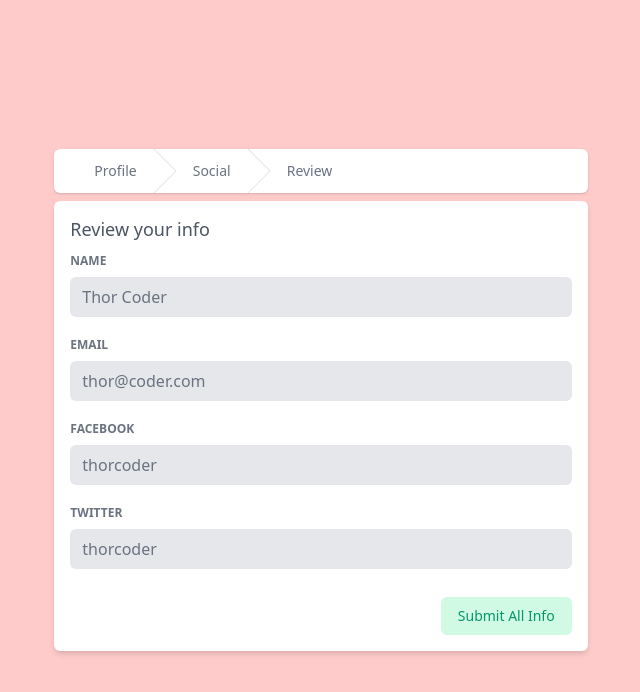
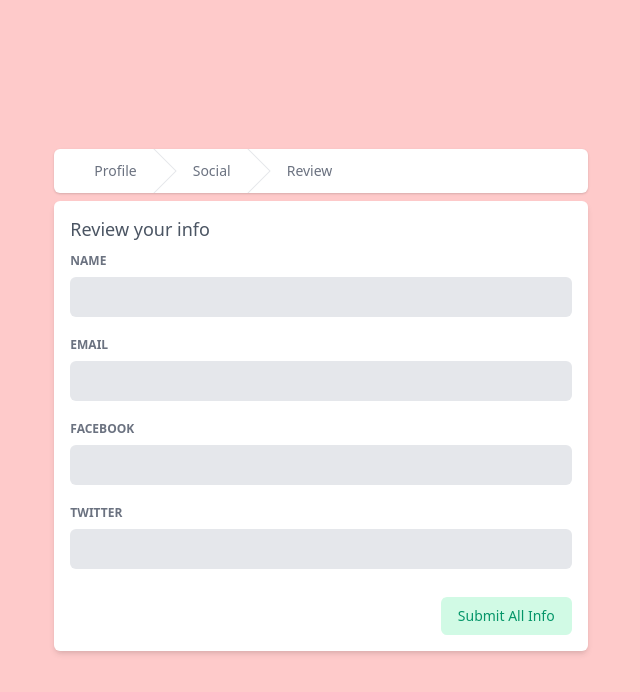
Before and after one commit to ar4mro/react-multi-step-form, a React (Create React App) app: page /review in a window 1280 px wide. Shown: the top 692 px of the page, without its empty margins (319-959 px from the left). Built offline with nearby package versions, Linux system fonts and the light colour scheme.

Commit message:
Adds signup context to handle data

```diff
--- a/src/components/layouts/MultiStepLayout/MultiStepLayout.jsx
+++ b/src/components/layouts/MultiStepLayout/MultiStepLayout.jsx
@@ -1,13 +1,18 @@
 import { Outlet } from "react-router-dom";
 
+import { SignupFormProvider } from "@/contexts/signupForm/context.jsx";
 import StepLinks from "./StepLinks/StepLinks";
+
+// Since we are using a specific provider, provably a good idea to make this layout a page
 
 export default function MultiStepLayout({ steps }) {
   return (
     <div className="flex flex-wrap content-center justify-center min-h-screen bg-red-200">
       <div className="flex flex-col w-10/12 sm:6/12 xl:w-5/12">
         <StepLinks steps={steps} />
-        <Outlet />
+        <SignupFormProvider>
+          <Outlet />
+        </SignupFormProvider>
       </div>
     </div>
   );
--- /dev/null
+++ b/src/contexts/signupForm/context.jsx
@@ -0,0 +1,24 @@
+import React, { useContext, useState } from "react";
+
+const SignupFormContext = React.createContext();
+
+export function SignupFormProvider({ children }) {
+  const [profile, setProfile] = useState({});
+  const [social, setSocial] = useState({});
+  const contextValue = {
+    profile,
+    setProfile,
+    social,
+    setSocial,
+  };
+
+  return (
+    <SignupFormContext.Provider value={contextValue}>
+      {children}
+    </SignupFormContext.Provider>
+  );
+}
+
+export default function useSignupForm() {
+  return useContext(SignupFormContext);
+}
--- /dev/null
+++ b/src/contexts/signupForm/index.js
@@ -0,0 +1,3 @@
+import useSignupForm from "./context";
+
+export default useSignupForm;
--- a/src/pages/ReviewForm/ReviewForm.jsx
+++ b/src/pages/ReviewForm/ReviewForm.jsx
@@ -2,7 +2,11 @@ import Button from "@/components/ui/Button";
 import Card from "@components/ui/Card";
 import Input from "@components/ui/Input/Input";
 
+import useSignupForm from "@/contexts/signupForm";
+
 export default function ReviewForm() {
+  const { profile, social } = useSignupForm();
+
   return (
     <Card>
       <h2 className="text-lg font-medium leading-6 text-gray-600">
@@ -15,7 +19,7 @@ export default function ReviewForm() {
           label="Name"
           className="mb-2"
           disabled={true}
-          value="Thor Coder"
+          value={profile?.name}
         ></Input>
         <Input
           type="email"
@@ -23,7 +27,7 @@ export default function ReviewForm() {
           label="Email"
           className="mb-2"
           disabled={true}
-          value="thor@coder.com"
+          value={profile?.email}
         ></Input>
         <Input
           type="text"
@@ -31,7 +35,7 @@ export default function ReviewForm() {
           label="Facebook"
           className="mb-2"
           disabled={true}
-          value="thorcoder"
+          value={social?.facebook}
         ></Input>
         <Input
           type="text"
@@ -39,7 +43,7 @@ export default function ReviewForm() {
           label="Twitter"
           className="mb-2"
           disabled={true}
-          value="thorcoder"
+          value={social?.twitter}
         ></Input>
       </div>
       <div className="flex justify-end w-full mt-4">
```
